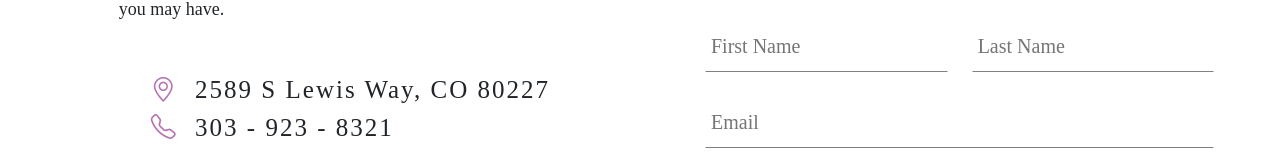
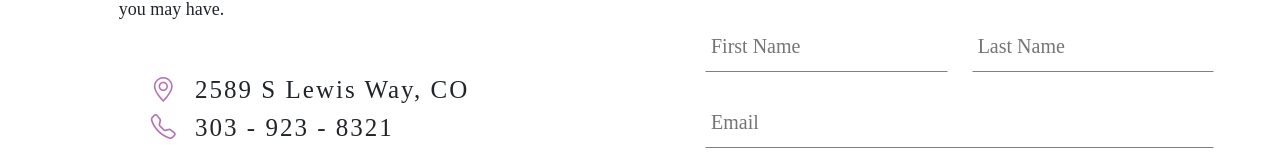
Before and after one commit to tjiml/bearcreek-nails-website, a React (Vite) app: page /contact in a window 1280 px wide. Shown: the part 432-585 px from the top of the page. Built offline with nearby package versions, Linux system fonts and the light colour scheme; a web font is replaced by a local one.

Commit message:
shortened location text

```diff
--- a/src/components/ContactSection.jsx
+++ b/src/components/ContactSection.jsx
@@ -57,7 +57,7 @@ export default function ContactSection() {
                         </div>
                         <div className="col-10">
                             <ul>
-                                <li className="contact-info">2589 S Lewis Way, CO 80227</li>
+                                <li className="contact-info">2589 S Lewis Way, CO </li>
                                 <li className="contact-info">303 - 923 - 8321</li>
                                 <li className="contact-info">bearcreeknails@gmail.com</li>
                                 <li className="contact-info"><a href="https://www.facebook.com/bearcreeknails" target="_blank" className="facebook-link">facebook/bearcreeknails</a></li>
```
Also changed, not shown: 3 other files (tests, documents, lock files or other folders).
